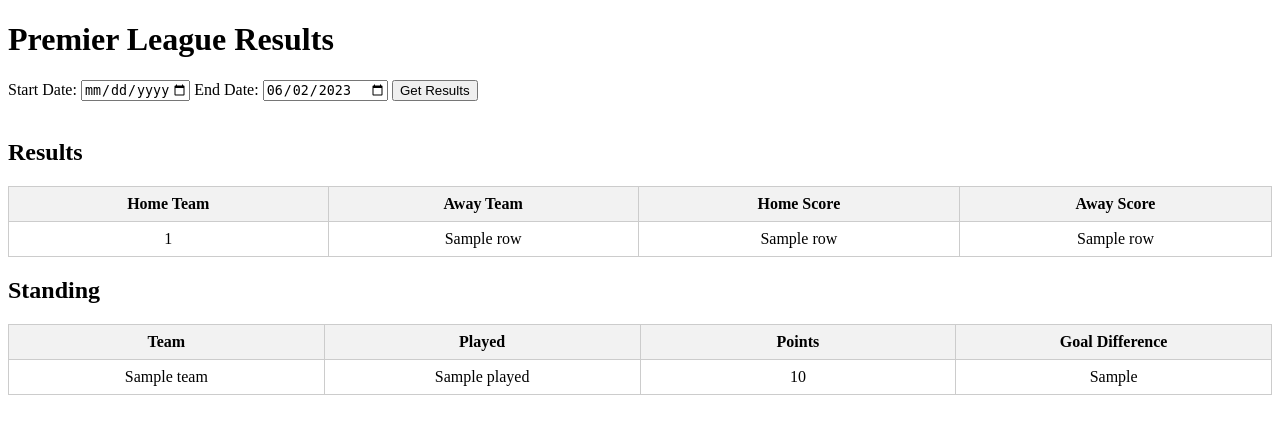
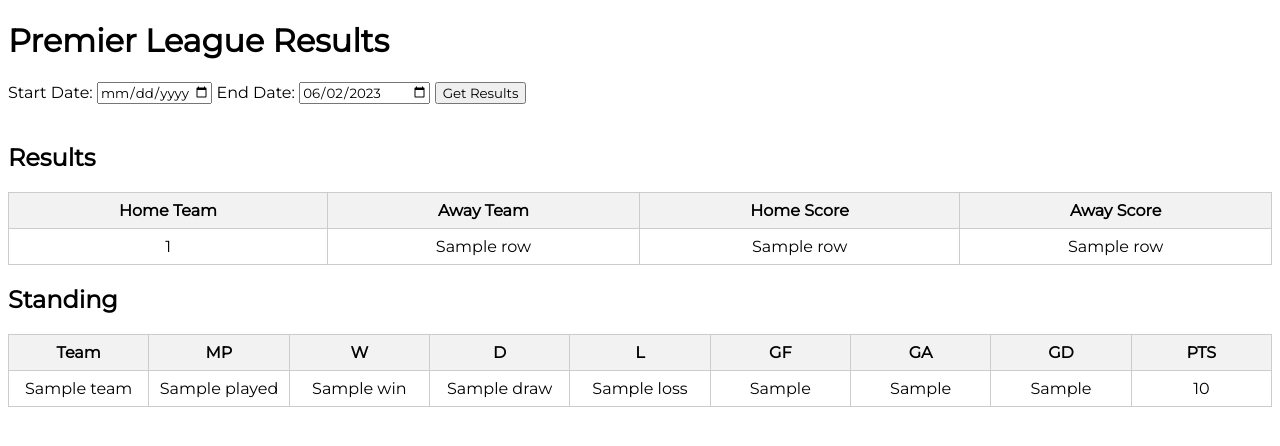
Before and after one commit to andreasmalta1/pl-tables-website, a Flask app: template main_app/templates/index.html in a window 1280 px wide. Shown: the top 446 px of the page. Run offline with Flask 3, Linux system fonts and the light colour scheme; the template is opened without the code that fills it: most values are stand-ins (such as "Sample title", 1, 10 or a date in 2020).

Commit message:
Updated table css and output

```diff
--- a/main_app/routes.py
+++ b/main_app/routes.py
@@ -10,11 +10,6 @@
     if request.method == "POST":
         start_date = request.form.get("start_date")
         end_date = request.form.get("end_date")
-
-        if end_date < start_date:
-            flash("End date must be after start date!", category="error")
-            print("hello")
-            return render_template("index.html")
 
         results_table = generate_results_table(start_date, end_date)
         results_table = generate_results_table(start_date, end_date)
@@ -32,6 +27,5 @@
 # CSS + logos maybe
 # Add buttons -> since guardiola manager etc, Fergie's time in charge ...
 # Add tables by season
-# Flash error message in html
 
 # https://stackoverflow.com/questions/37259740/passing-variables-from-flask-to-javascript
--- a/main_app/static/css/style.css
+++ b/main_app/static/css/style.css
@@ -1,3 +1,11 @@
+body {
+  font-family: "Montserrat", sans-serif;
+}
+
+input{
+  font-family: "Montserrat", sans-serif;
+}
+
 table {
     border-collapse: collapse;
     width: 100%;
--- a/main_app/templates/index.html
+++ b/main_app/templates/index.html
@@ -1,6 +1,9 @@
 <!DOCTYPE html>
 <html>
 <head>
+    <link rel="preconnect" href="https://fonts.googleapis.com">
+    <link rel="preconnect" href="https://fonts.gstatic.com" crossorigin>
+    <link href="https://fonts.googleapis.com/css2?family=Montserrat&display=swap" rel="stylesheet">
     <link rel="stylesheet" href="{{ url_for('static', filename='css/style.css') }}">
     <title>Premier League Results</title>
 </head>
@@ -48,9 +51,14 @@
                 <tr>
                     <!-- <th></th> -->
                     <th>Team</th>
-                    <th>Played</th>
-                    <th>Points</th>
-                    <th>Goal Difference</th>
+                    <th>MP</th>
+                    <th>W</th>
+                    <th>D</th>
+                    <th>L</th>
+                    <th>GF</th>
+                    <th>GA</th>
+                    <th>GD</th>
+                    <th>PTS</th>
                 </tr>
             </thead>
             <tbody>
@@ -59,8 +67,13 @@
                         <!-- <td><img class="team-logo" src="{{ team['crestUrl'] }}" alt="{{ team['name'] }} Logo"></td> -->
                         <td>{{ team }}</td>
                         <td>{{ stats['played'] }}</td>
+                        <td>{{ stats['win'] }}</td>
+                        <td>{{ stats['draw'] }}</td>
+                        <td>{{ stats['loss'] }}</td>
+                        <td>{{ stats['goals_for'] }}</td>
+                        <td>{{ stats['goals_against'] }}</td>
+                        <td>{{ stats['gd'] }}</td>
                         <td>{{ stats['points'] }}</td>
-                        <td>{{ stats['goal_diff'] }}</td>
                     </tr>
                 {% endfor %}
             </tbody>
```
Also changed, not shown: main_app/utils.py (+28 -6 lines).
